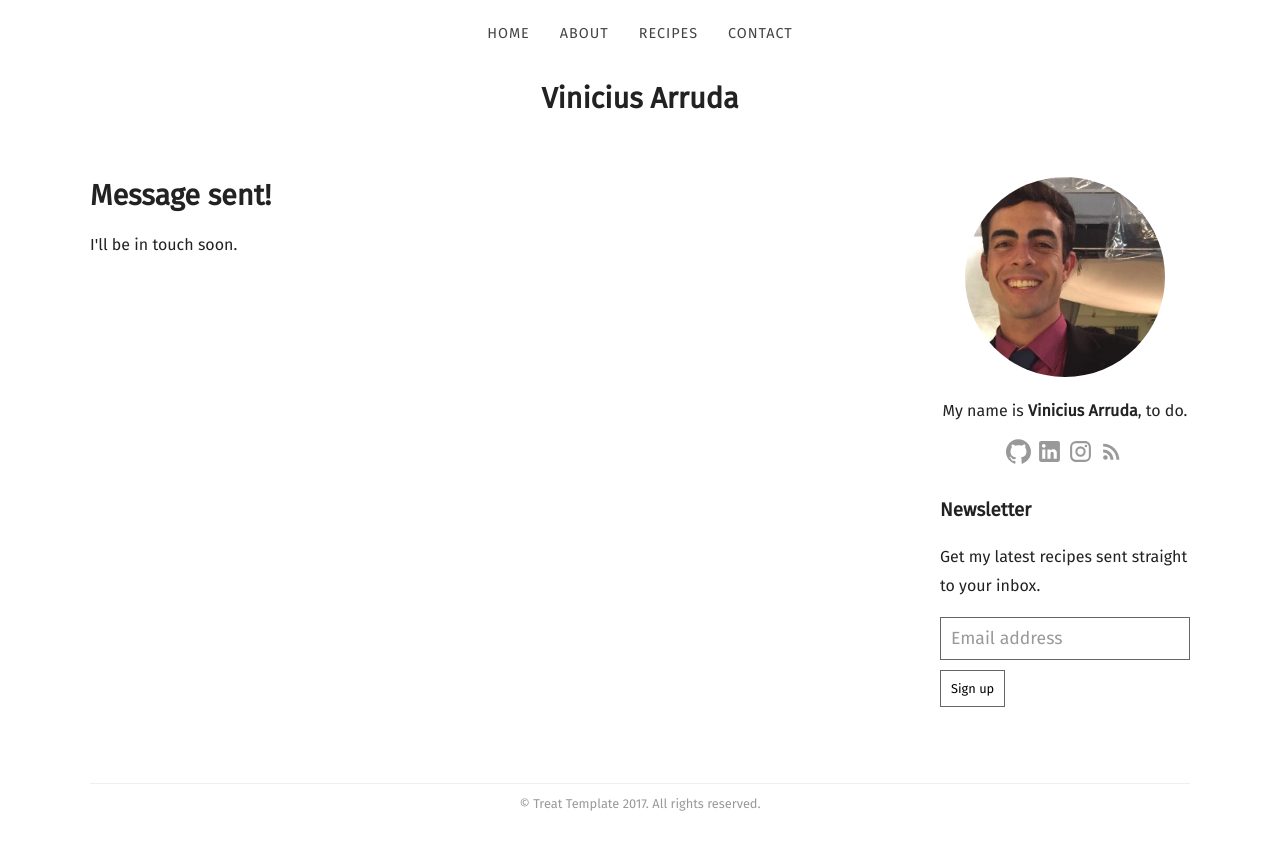
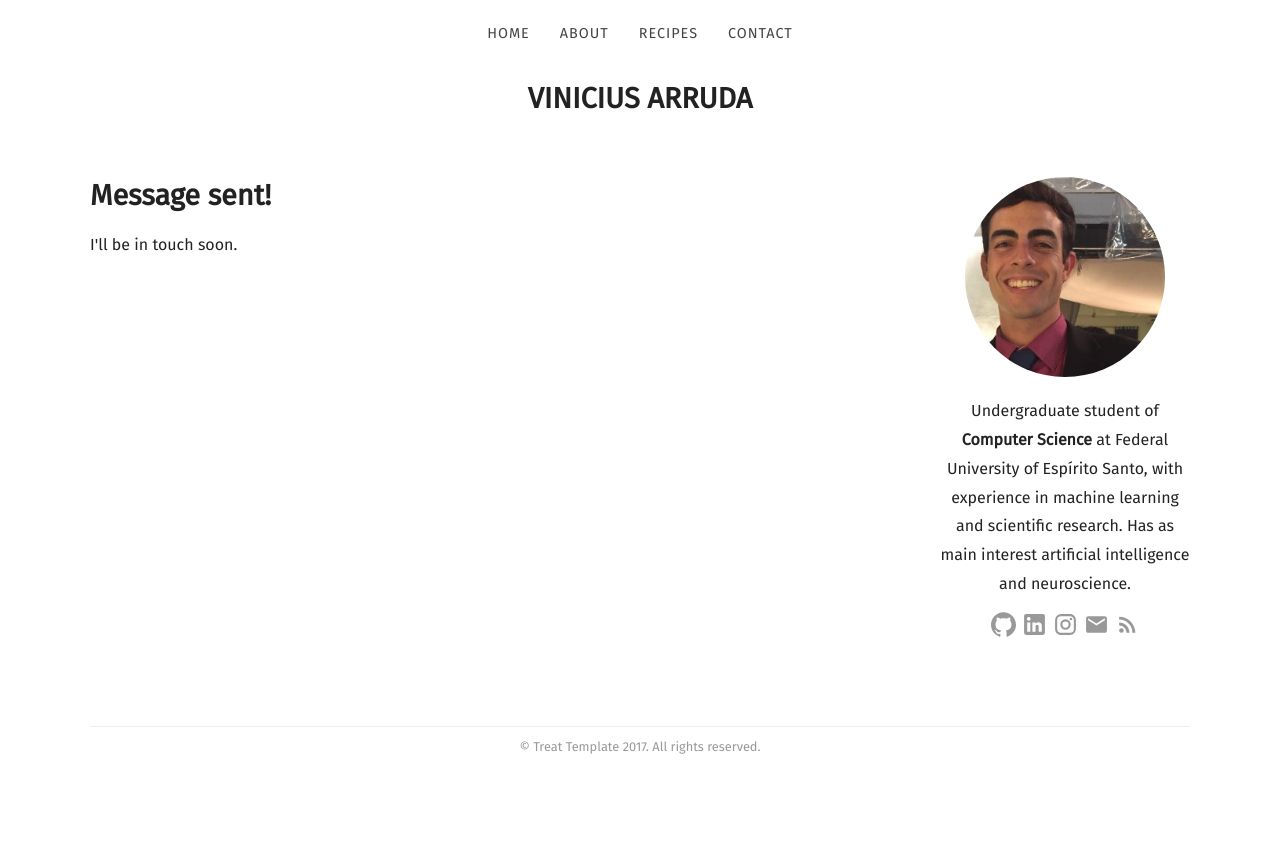
Before and after one commit to viniciusarruda/viniciusarruda.github.io, a Jekyll site: the page built from contact-success.html, in a window 1280 px wide. Shown: the top 850 px of the page. Built offline with Jekyll 4.4.1, drawn with Linux system fonts in a browser that asks for light colours; some web fonts are replaced.

Commit message:
Updating title

```diff
--- a/_data/company_details.yml
+++ b/_data/company_details.yml
@@ -1 +1 @@
-email: support@example.com
+email: viniciusferracoarruda@gmail.com
--- a/_data/sidebar.yml
+++ b/_data/sidebar.yml
@@ -1,5 +1,5 @@
 author_image: /images/author.jpg
-description_markdown: "My name is **Vinicius Arruda**, to do."
+description_markdown: "Undergraduate student of **Computer Science** at Federal University of Espírito Santo, with experience in machine learning and scientific research. Has as main interest artificial intelligence and neuroscience."
 github: viniciusarruda
 linkedin: viniciusarruda
 instagram: viniciusfarruda
--- a/_includes/sidebar.html
+++ b/_includes/sidebar.html
@@ -13,13 +13,14 @@
 		<a target="_blank" href="https://github.com/{{ site.data.sidebar.github }}">{% include social-icon.html icon="Github" %}</a>
 		<a target="_blank" href="https://linkedin.com/in/{{ site.data.sidebar.linkedin }}">{% include social-icon.html icon="LinkedIn" %}</a>
 		<a target="_blank" href="https://www.instagram.com/{{ site.data.sidebar.instagram }}">{% include social-icon.html icon="Instagram" %}</a>
+		<a target="_blank" href="mailto:{{ site.data.sidebar.email }}">{% include social-icon.html icon="Email" %}</a>
 		<a target="_blank" href="{{ site.baseurl }}/feed.xml">{% include social-icon.html icon="RSS" %}</a>
 	</div>
 
-	<form action="{{ site.newsletter_action }}" method="post">
+	<!--<form action="{{ site.newsletter_action }}" method="post">
 		<h3>Newsletter</h3>
 		<p>Get my latest recipes sent straight to your inbox.</p>
 		<input type="text" name="EMAIL" placeholder="Email address">
 		<input type="submit" value="Sign up">
-	</form>
+	</form>-->
 </aside>
--- a/_layouts/default.html
+++ b/_layouts/default.html
@@ -27,7 +27,7 @@
 	<body>
 		{% include navigation.html %}
 		<header>
-			<h1>Vinicius Arruda</h1>
+			<h1>VINICIUS ARRUDA</h1>
 			<!--<a href="{{site.baseurl }}/">
 				<img src="{{ site.baseurl }}/images/logo.svg" width="180" alt="logo">
 			</a>-->
```
